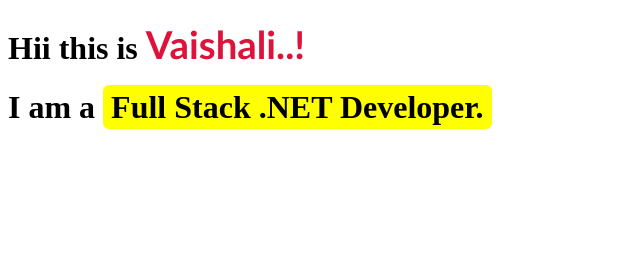
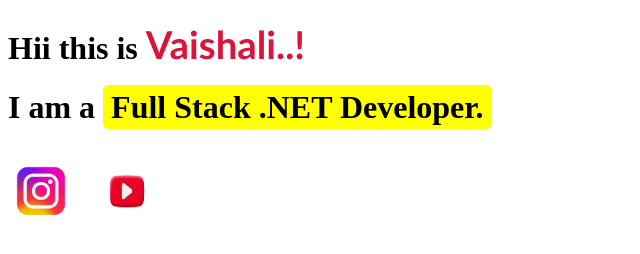
Before and after one commit to vaishalid932/HTMLCSSProject1, a plain HTML site: page index.html in a window 1280 px wide. Shown: the whole page, without its empty margins (0-640 px from the left). Drawn offline with Linux system fonts and the light colour scheme.

Commit message:
Adding icons

```diff
--- a/index.html
+++ b/index.html
@@ -21,6 +21,27 @@
             padding: 4px 8px;
             border-radius: 6px;
         }
+
+        .div3 .insta, .div3 #youtube{
+
+            text-decoration: underline;
+            border-radius: 6px;
+            padding: 8px;
+
+        }
+
+        .div3{
+            display: flex;
+            gap: 15px;
+        }
+
+        .div3 #youtube {
+              color: red;
+         }
+
+         .div3 .insta {
+          color: coral;
+      }
     </style>
 </head>
 <body>
@@ -31,5 +52,19 @@
      <div class="div2">
     <h1>I am a <mark id="role">Full Stack .NET Developer.</mark></h1>
     </div>
+
+    <div class="div3">
+        <h3>
+       <a href="https://www.instagram.com/vaishalidesai492" target="_blank"><span class="insta">
+    <img src="instagram icon.png" alt="insta" width="50" title="Instagram"></span></a>
+
+     </h3>
+
+        <h3>
+       <a href="https://www.youtube.com/TEDx Talks" target="_blank"><span id="youtube">
+    <img src="You Tube Icon.jpg" alt="youtube" width="60" height="50" title="YouTube"></span></a>
+
+       </h3>
+    </div>
 </body>
 </html>
```
Also changed, not shown: You Tube Icon.jpg (added), instagram icon.png (added).
